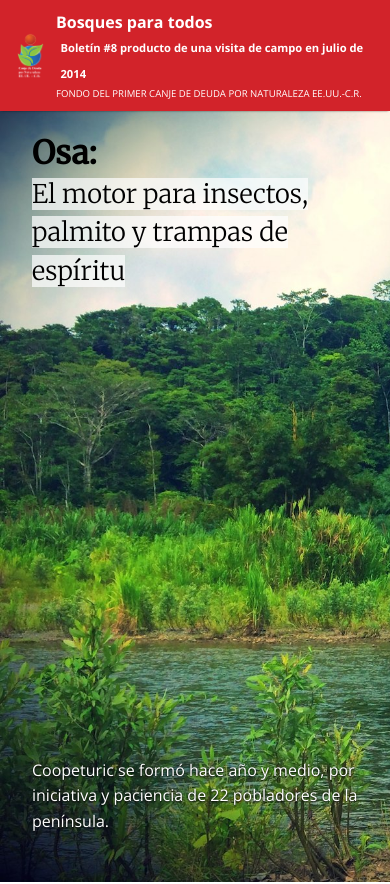
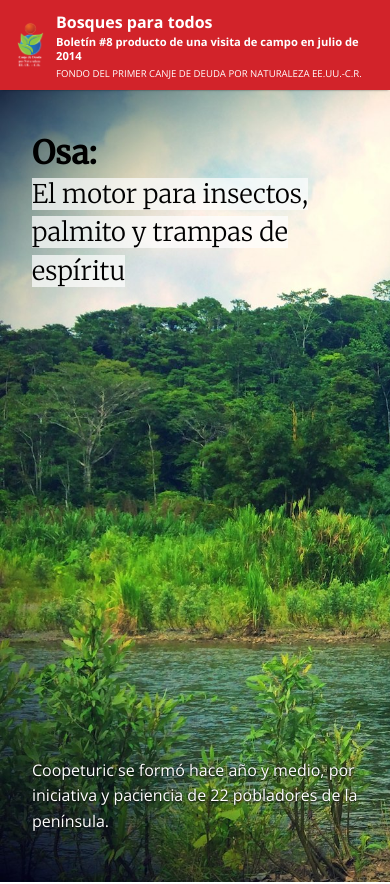
Before and after one commit to karwana/osa, a website with bundled scripts: page index.html in a window 390 px wide. Shown: the top 884 px of the page. Built offline with nearby package versions, Linux system fonts and the light colour scheme; a web font is replaced by a local one.

Commit message:
Fix some mobile things

```diff
--- a/_sass/app.scss
+++ b/_sass/app.scss
@@ -57,11 +57,13 @@ hr {
 		margin: 0;
 		font-size: 1rem;
 		line-height: 1.6em;
+		margin-right: 0.2em;
 	}
 
 	h2 {
 		font-size: 0.7rem;
-		margin: 0 0 0 0.4em;
+		margin: 0;
+		line-height: 1.2em;
 	}
 
 	h3 {
@@ -71,7 +73,7 @@ hr {
 
 	h3 {
 		font-weight: normal;
-		line-height: 1.6em;
+		line-height: 1.4em;
 		margin: 0;
 	}
 }
```
Also changed, not shown: css/app.css.
